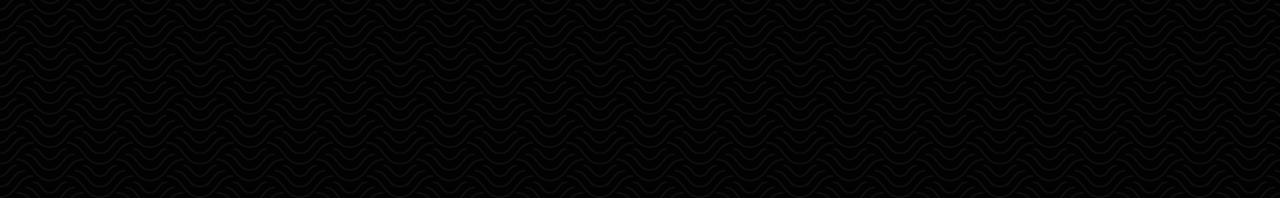
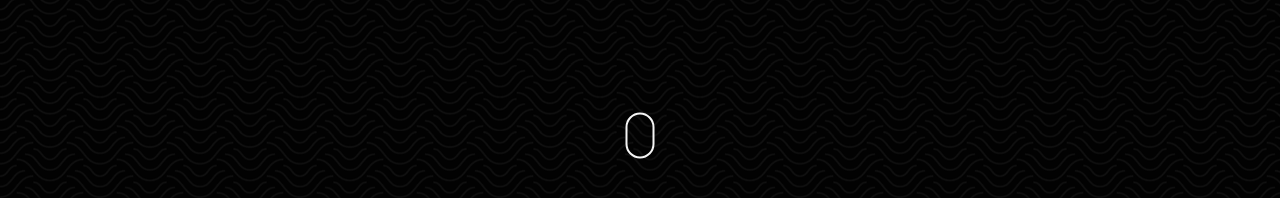
Before and after one commit to JusticeMatthew/nextportfolio, a Next.js app: page / in a window 1280 px wide. Shown: the part 602-800 px from the top of the page. Built offline with nearby package versions, Linux system fonts and the light colour scheme.

Commit message:
added scroll down indicator to landing page

```diff
--- a/components/Landing.jsx
+++ b/components/Landing.jsx
@@ -1,6 +1,9 @@
 import React from 'react';
 import { motion } from 'framer-motion';
 import { Link } from 'react-scroll';
+import Lottie from 'lottie-react';
+
+import scrollDown from '../constants/scrollDown.json';
 
 const hello = [
   { letter: 'h', y: [-100, 0], duration: 0.3 },
@@ -79,6 +82,34 @@
           </Link>
         </motion.div>
       </div>
+
+      <motion.div
+        initial={{
+          scaleY: 0,
+          transformOrigin: '0% 20%',
+          style: {
+            bottom: '0px',
+            position: 'absolute',
+          },
+        }}
+        animate={{ scaleY: 1 }}
+        transition={{ duration: 0.4, delay: 1.3 }}
+        className="w-32 h-32 absolute bottom-0"
+      >
+        <Link
+          to="projects"
+          spy={true}
+          smooth={true}
+          duration={500}
+          className="w-full flex justify-center"
+        >
+          <Lottie
+            animationData={scrollDown}
+            loop={true}
+            className="absolute bottom-0 cursor-pointer mb-8"
+          />
+        </Link>
+      </motion.div>
     </div>
   );
 };
--- a/data/projects.js
+++ b/data/projects.js
@@ -4,7 +4,7 @@
     alt: 'budbud logo',
     name: 'Hardstuck',
     name2: '',
-    description: `A gaming organization primarily focused on Guild Wars 2. Interacting with the Twitch & Guild Wars 2 API's it also has a robust template system allowing for rapid page creation by moderators.`,
+    description: `A gaming organization primarily focused on Guild Wars 2. The website uses the Twitch & Guild Wars 2 API's and has a robust template system allowing for rapid page creation by moderators.`,
     github: 'https://github.com/HardstuckGuild',
     projectLink: 'https://hardstuck.gg/',
   },
--- a/package.json
+++ b/package.json
@@ -9,6 +9,7 @@
     "@ant-design/icons": "^5.0.1",
     "emailjs-com": "^3.2.0",
     "framer-motion": "^6.4.2",
+    "lottie-react": "^2.4.0",
     "next": "latest",
     "react": "18.1.0",
     "react-burger-menu": "^3.0.9",
--- a/pages/index.tsx
+++ b/pages/index.tsx
@@ -21,4 +21,10 @@
   );
 };
 
+export async function getStaticProps() {
+  return {
+    props: {},
+  };
+}
+
 export default Home;
```
Also changed, not shown: constants/scrollDown.json (added, +1 -0 lines), 1 other file (tests, documents, lock files or other folders).
